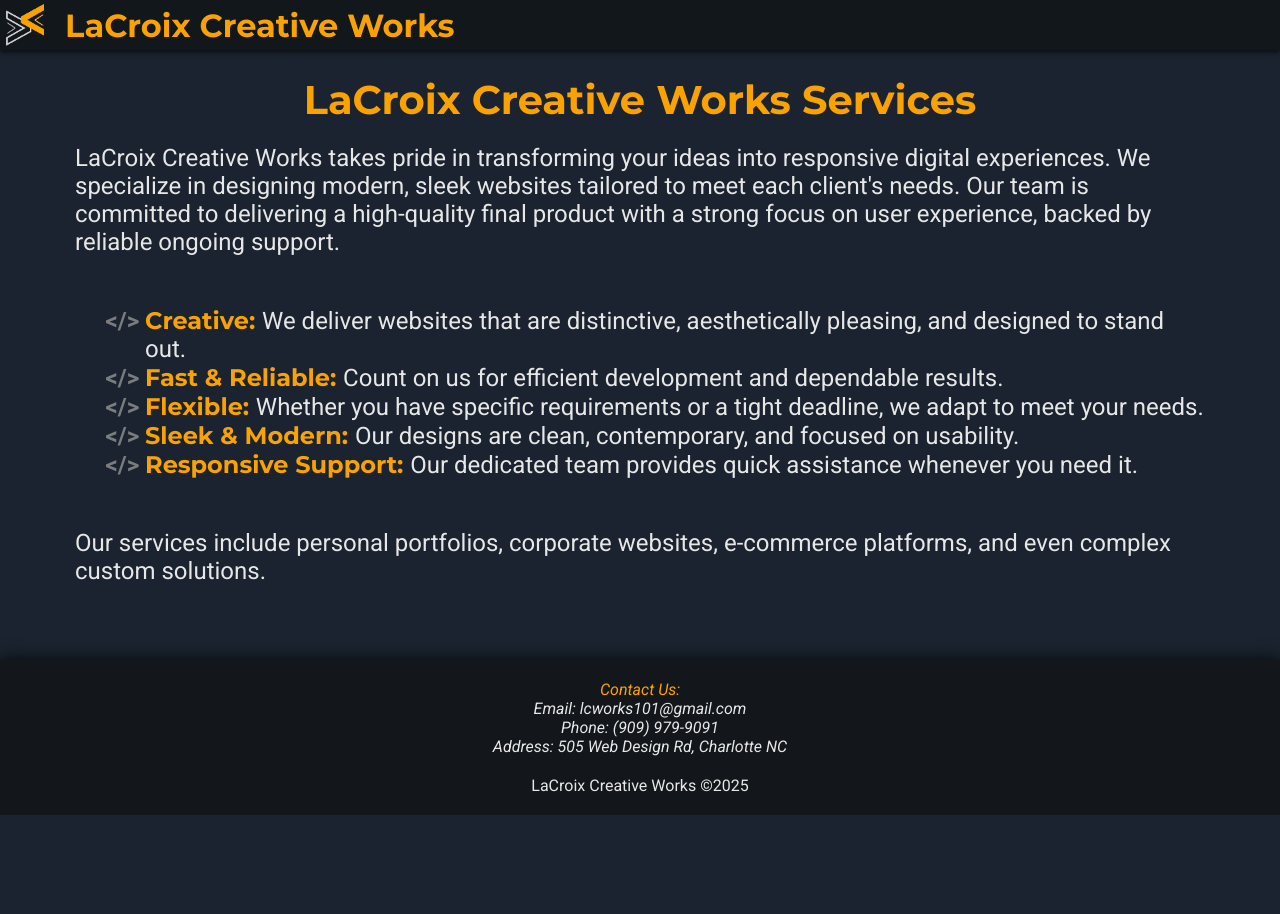
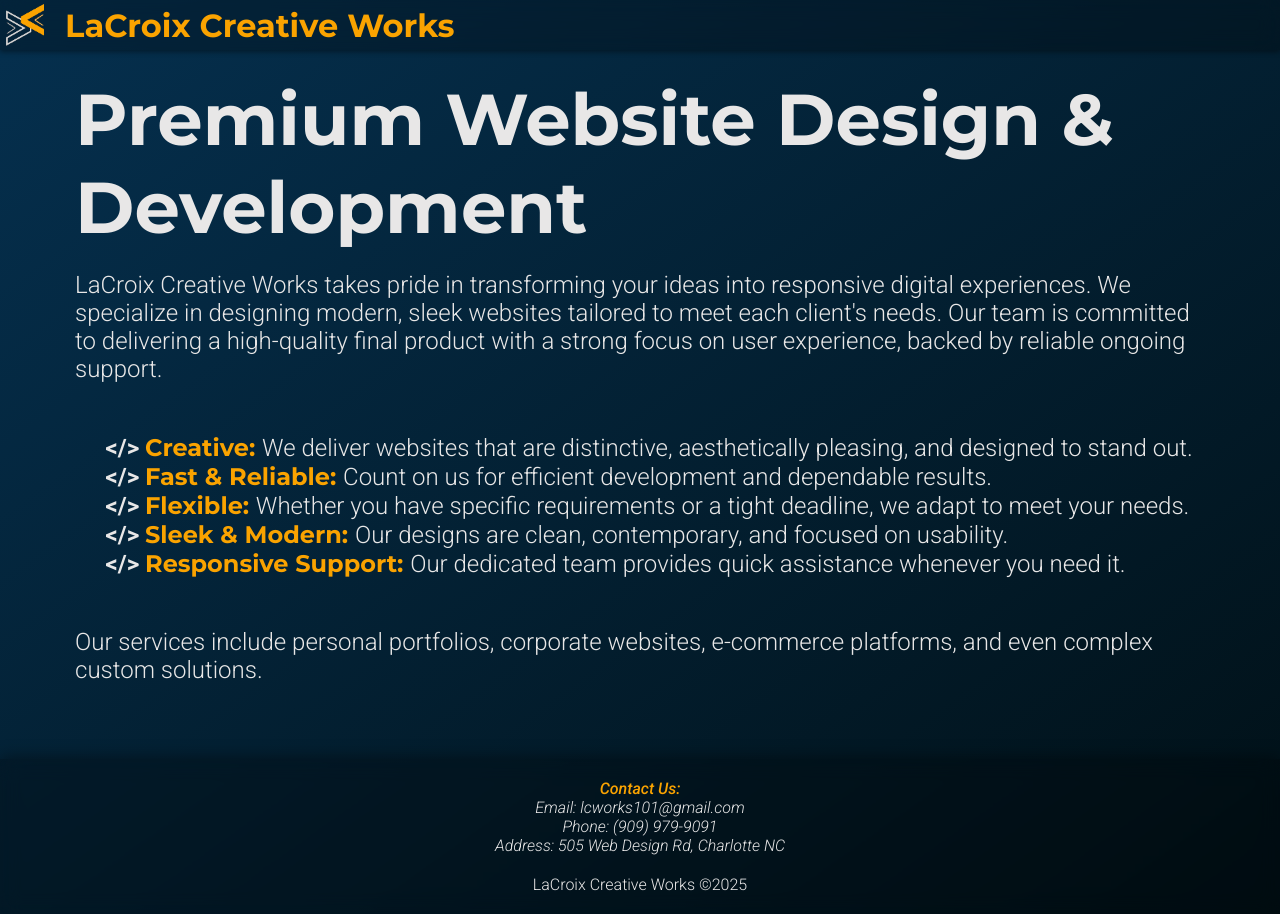
Before and after one commit to AstroBytee/AstroBytee.github.io, a plain HTML site: page itis3135/lacroixcreativeworks.com/index.html in a window 1280 px wide. Before the commit the page ends 815 px from the top, so only its background shows below. Drawn offline with Linux system fonts and the light colour scheme.

Commit message:
Update index.html

```diff
--- a/itis3135/lacroixcreativeworks.com/index.html
+++ b/itis3135/lacroixcreativeworks.com/index.html
@@ -4,7 +4,7 @@
     <meta charset="UTF-8">
     <meta name="viewport" content="width=device-width, initial-scale=1.0">
     <script src="https://lint.page/kit/4d0fe3.js" crossorigin="anonymous"></script>
-    <title>LaCroix Creative Works | LaCroix Creative Works Services</title>
+    <title>LaCroix Creative Works | Premium Website Design & Development</title>
     <link rel="preconnect" href="https://fonts.googleapis.com">
     <link rel="preconnect" href="https://fonts.gstatic.com" crossorigin>
     <link href="https://fonts.googleapis.com/css2?family=Roboto:ital,wght@0,100..900;1,100..900&display=swap" rel="stylesheet">
@@ -17,30 +17,33 @@
             --tertiary_color: #373941;
             --quaternary_color: #7A7D7D;
             --quinary_color: #E8E7E7;
-            --black-semitransparent: rgba(19, 23, 27, 0.968);
+            --semitransparent: rgba(0, 0, 0, 0.25);
         }
 
         * {
             margin: 0;
-            font-family: "Roboto", sans-serif
+            font-family: "Roboto", sans-serif;
         }
 
         body {
-            background: var(--secondary_color);
+            /* background: var(--secondary_color); */
+            background: linear-gradient(to bottom right, rgb(5, 48, 79), rgb(1, 16, 22));
             color: var(--quinary_color);
-            height: 100vh
+            display: flex;
+            flex-direction: column;
+            min-height: 100vh;
         }
 
         header {
-            background-color: var(--black-semitransparent);
-            box-shadow: 0px 2px 5px rgba(0, 0, 0, 0.684);
+            background-color: var(--semitransparent);
+            box-shadow: 0px 2px 5px rgba(0, 0, 0, 0.4);
+            position: fixed;
             width: 100%;
-            position: fixed;
+            backdrop-filter: blur(10px);
         }
 
         h1 {
             color: var(--primary_color);
-            font-size: 2rem;
             font-family: "Montserrat";
         }
 
@@ -58,14 +61,14 @@
         main {
             padding: 75px;
             font-size: 1.5rem;
+            flex: 1;
         }
 
         h2 {
-            text-align: center;
-            font-size: 2.5rem;
+            font-size: 4.5rem;
             font-family: "Montserrat";
             padding-bottom: 20px;
-            color: var(--primary_color)
+            color: var(--quinary_color);
         }
 
         #about {
@@ -79,7 +82,6 @@
         }
 
         ul li::marker {
-            color: var(--quaternary_color);
             font-weight: bold;
         }
 
@@ -95,11 +97,11 @@
         }
 
         footer {
-            background-color: var(--secondary_color);
             text-align: center;
             padding: 20px;
-            background-color: var(--black-semitransparent);
-            box-shadow: 0px -2px 15px rgba(0, 0, 0, 0.684);
+            background-color: var(--semitransparent);
+            box-shadow: 0px -2px 15px rgba(0, 0, 0, 0.4);
+            backdrop-filter: blur(10px);
         }
 
         address {
@@ -107,7 +109,12 @@
         }
 
         address p:first-of-type {
-            color: var(--primary_color)
+            color: var(--primary_color);
+            font-weight: 500;
+        }
+
+        p, li {
+            font-weight: 300;
         }
 
     </style>
@@ -120,7 +127,7 @@
         </div>
     </header>
     <main>
-        <h2>LaCroix Creative Works Services</h2>
+        <h2>Premium Website Design & Development</h2>
         <p id="about">
             LaCroix Creative Works takes pride in transforming your ideas
             into responsive digital experiences. We specialize in designing modern,
```
